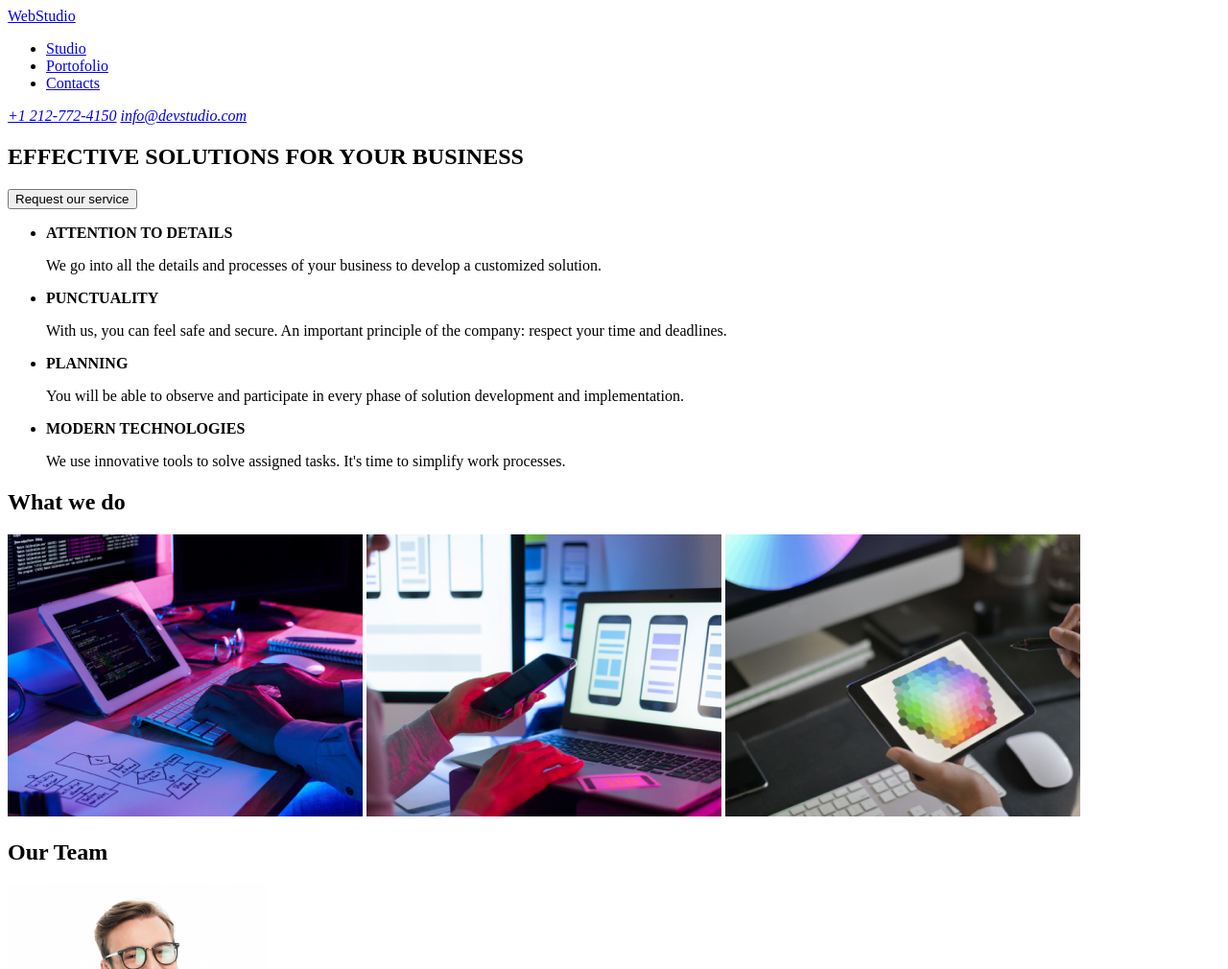
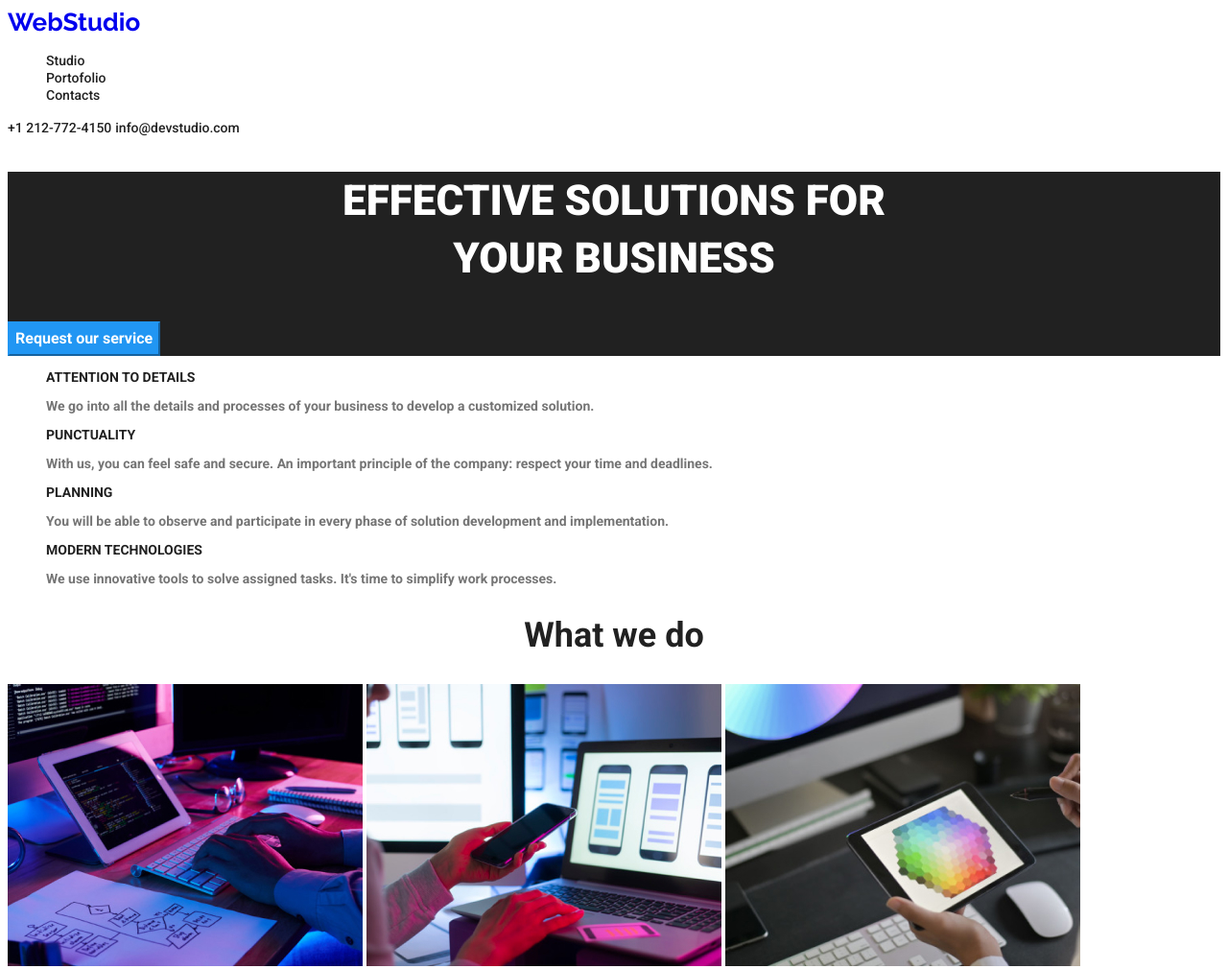
Before and after one commit to gabrielaraducan1606/goit-markup-hw-02, a plain HTML site: page index.html in a window 1280 px wide. Shown: the top 1010 px of the page at 96% size. Drawn offline with Linux system fonts and the light colour scheme.

Commit message:
portofolio.html
Am creat pagina portofolio.html si am stilizat index.html

```diff
--- /dev/null
+++ b/css/style.css
@@ -0,0 +1,162 @@
+:root{
+    --white: #FFFFFF;
+    --black:#212121;
+--blue:#2196F3;
+--light-black:#757575;
+--primary-font: 'Roboto', sans-serif;
+--secondary-font: 'Raleway', sans-serif;
+}
+
+/*Header section style*/
+
+.header{
+
+}
+
+.header__logo{
+
+}
+
+.header__logo a{
+    text-decoration: none;
+        font-family: var(--secondary-font);
+        font-weight: 700;
+        font-size: 26px;
+        line-height: 30px;
+}
+.header__navigation ul{
+    list-style: none;
+}
+.header__navigation a{
+    text-decoration: none;
+    font-family: var(--primary-font);
+    font-weight: 500;
+    font-size: 14px;
+    line-height: 16px;
+    color: var(--black);
+}
+
+.header__navigation a:hover{
+color:var(--blue);
+}
+
+.header__info a{
+    text-decoration: none;
+    font-family: var(--primary-font);
+    font-weight: 500;
+    font-size: 14px;
+    line-height: 16px;
+    color: var(--black);
+}
+
+.header__info a:hover{
+    color: var(--blue);
+}
+
+/* Main section style*/
+.hero-section{
+background-color: var(--black);
+}
+.hero-section__title{
+text-decoration: none;
+    font-family: var(--primary-font);
+    font-weight: 900;
+    font-size: 44px;
+    line-height: 60px;
+    text-align: center;
+    color: var(--white);
+}
+
+.header__request{
+font-family: var(--primary-font);
+    font-weight: 700;
+    font-size: 16px;
+    line-height: 30px;
+    text-align: center;
+    background-color: var(--blue);
+        color: var(--white);
+    border: radius 4px;
+    border-color: var(--blue);
+}
+
+.main__about-section ul{
+    list-style: none;
+}
+.main__about-section{
+    font-family: var(--primary-font);
+        font-weight: 700;
+        font-size: 14px;
+        line-height: 16px;
+        color: var(--light-black);
+}
+
+.main__about-section strong{
+    color:var(--black);
+}
+
+.main__what-we-do-section__title{
+    font-family: var(--primary-font);
+        font-weight: 700;
+        font-size: 36px;
+        line-height: 42px;
+        text-align: center;
+        color: var(--black);
+}
+
+.main__what-we-do-section img{
+    width: 370px;
+    height: 294px;
+}
+
+.main__team-section__title{
+    font-family: var(--primary-font);
+        font-weight: 700;
+        font-size: 36px;
+        line-height: 42px;
+        text-align: center;
+        color: var(--black);
+}
+
+.main__team-section b{
+    font-family: var(--primary-font);
+        font-weight: 500;
+        font-size: 16px;
+        line-height: 19px;
+        color: var(--black);
+}
+
+.main__team-section p{
+    font-family: var(--primary-font);
+        font-weight: 400;
+        font-size: 16px;
+        line-height: 19px;
+        color: var(--black);
+    }
+
+    .footer-section{
+        background-color: var(--black);
+    }
+    .footer-section a{
+        text-decoration: none;
+            font-family: var(--secondary-font);
+            font-weight: 700;
+            font-size: 26px;
+            line-height: 30px;
+    }
+
+.footer-section__address p{
+    font-family: var(--secondary-font);
+        font-weight: 400;
+        font-size: 14px;
+        line-height: 16px;
+        color: var(--white);
+    }
+
+    .footer-section a{
+        text-decoration: none;
+            font-family: var(--primary-font);
+            font-weight: 500;
+            font-size: 14px;
+            line-height: 16px;
+            color: var(--white);
+    }
--- a/index.html
+++ b/index.html
@@ -2,35 +2,41 @@
 <html lang="en">
 <head>
     <meta charset="UTF-8">
-    <title>Document</title>
+    <title>Studio</title>
+    <link rel="preconnect" href="https://fonts.googleapis.com">
+    <link rel="preconnect" href="https://fonts.gstatic.com" crossorigin>
+    <link
+        href="https://fonts.googleapis.com/css2?family=Raleway:ital,wght@0,100..900;1,100..900&family=Roboto:ital,wght@0,100;0,300;0,400;0,500;0,700;0,900;1,100;1,300;1,400;1,500;1,700;1,900&display=swap"
+        rel="stylesheet">
+        <link rel="stylesheet" href="./css/style.css"/>
 </head>
 <body>
     <!--Header section-->
-    <header>
-<div>
+    <header class="header">
+<div class="header__logo">
     <a href="#">WebStudio</a>
 </div>
-<nav>
+<nav class="header__navigation">
     <ul>
         <li><a href="#">Studio</a></li>
         <li><a href="#">Portofolio</a></li>
         <li><a href="#">Contacts</a></li>
     </ul>
 </nav>
-<address>
+<div class="header__info">
     <a href="tel:+12127724150">+1 212-772-4150</a>
 <a href="mailto:info@devstudio.com">info@devstudio.com</a>
-</address>
+</div>
     </header>
     <!--Main section-->
     <main>
 <!--Hero section-->
-<section>
-    <h1>EFFECTIVE SOLUTIONS FOR YOUR BUSINESS</h1>
-    <button type="button">Request our service</button>
+<section class="hero-section">
+    <h1 class="hero-section__title">EFFECTIVE SOLUTIONS FOR <br> YOUR BUSINESS</h1>
+    <button class="header__request button" type="button">Request our service</button>
     </section>
 <!--About section-->
-<div>
+<div class="main__about-section">
     <ul>
         <li>
             <p><strong>ATTENTION TO DETAILS</strong></p>
@@ -50,15 +56,15 @@
     </ul>
     </div>
 <!--What we do section-->
-<section>
-    <h2>What we do</h2>
+<section class="main__what-we-do-section">
+    <h2 class="main__what-we-do-section__title">What we do</h2>
     <img src="images/box1.jpg" width="370" height="294" alt="security code">
     <img src="images/box2.jpg" width="370" height="294" alt="mobile security">
     <img src="images/box3.jpg" width="370" height="294" alt="color palette">
 </section>
 <!--Team section-->
-<section>
-    <h2>Our Team</h2>
+<section class="main__team-section">
+    <h2 class="main__team-section__title">Our Team</h2>
     <div>
         <img src="images/img(4)(1).jpg" width="270" height="260" alt="Christopher Walker">
         <p><b>Christopher Walker</b></p>
@@ -82,11 +88,11 @@
 </section>
     </main>
     <!--Footer section-->
-    <footer>
+    <footer class="footer-section">
 <div>
     <a href="#">WebStudio</a>
 </div>
-<address>
+<address class="footer-section__address">
     <p>695 Park Ave, NY 10065, USA</p>
     <div><a href="mailto:info@devstudio.com">info@devstudio.com</a></div>
     <div><a href="tel:+12127724150">+1 212-772-4150</a></div>
```
Also changed, not shown: portofolio.html (added, +37 -0 lines).
